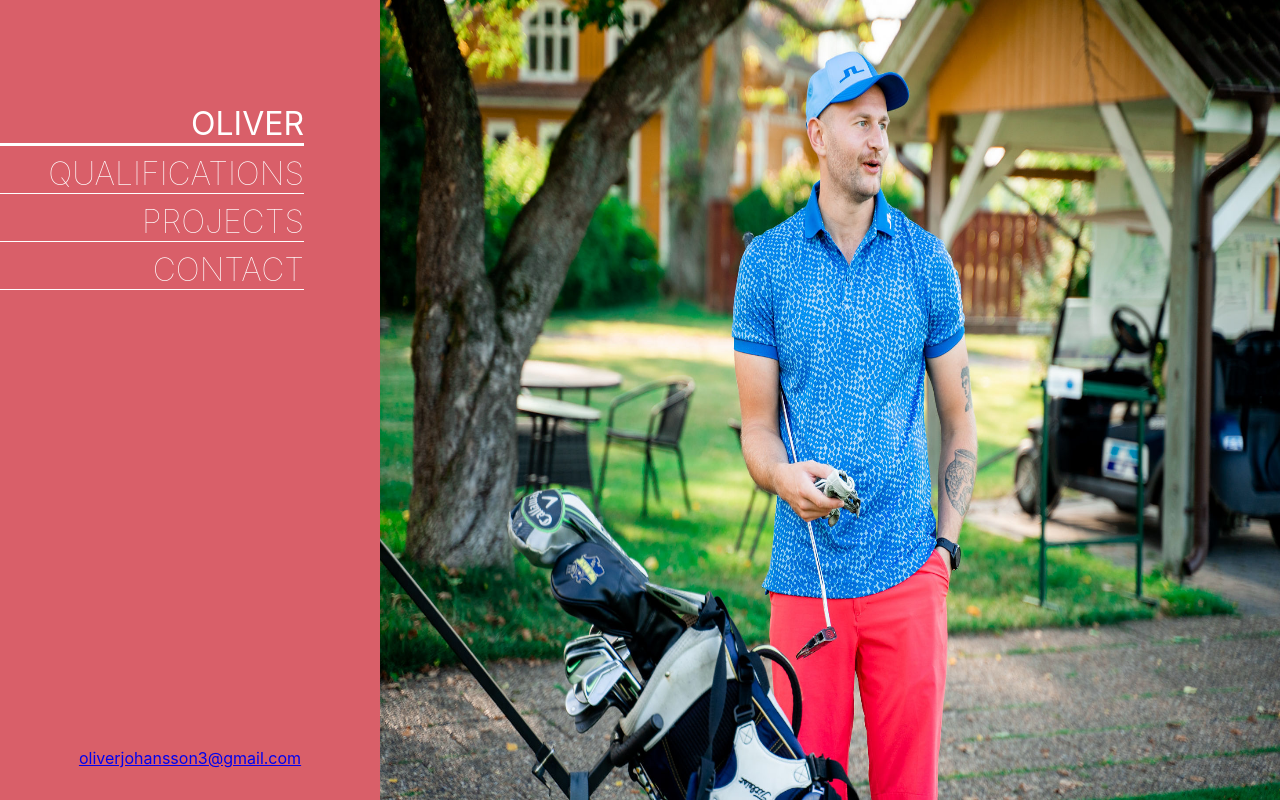
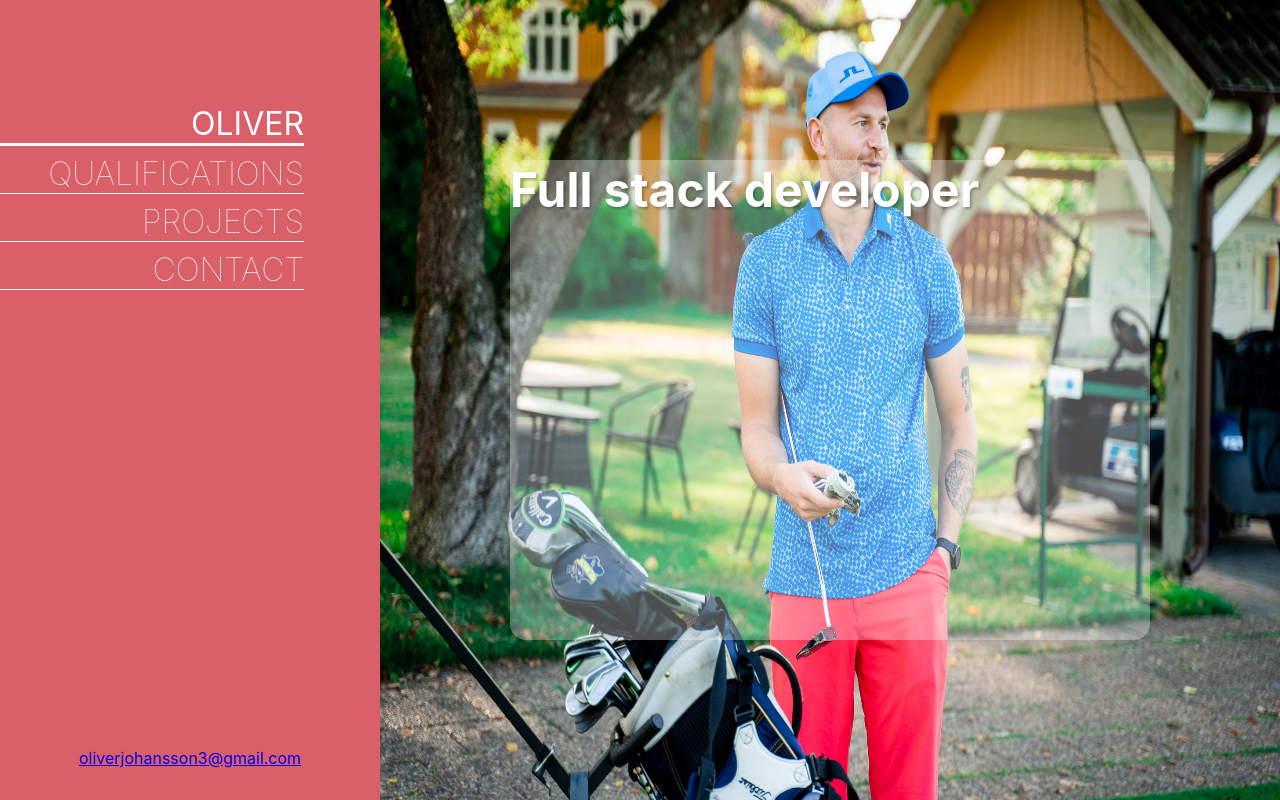
Before and after one commit to Browbeans/Profile-app, a React (Create React App) app: page / in a window 1280 px wide. Built offline with nearby package versions, Linux system fonts and the light colour scheme.

Commit message:
Added headline and div for about-me section

```diff
--- a/src/Components/AboutMe.tsx
+++ b/src/Components/AboutMe.tsx
@@ -5,7 +5,9 @@ const AboutMe:React.FC = () => {
   const aboutMeClasses = aboutMeStyle();
   return(
     <div className={aboutMeClasses.aboutMeContainer}>
-
+      <div className={aboutMeClasses.aboutMeInfoContainer}>
+        <h1 className={aboutMeClasses.aboutMeHeadline}>Full stack developer</h1>
+      </div>
     </div>
   )
 }
--- a/src/Style/AboutMeStyle.ts
+++ b/src/Style/AboutMeStyle.ts
@@ -10,7 +10,22 @@ const aboutMeStyle = makeStyles(
       backgroundPositionX: "center",
       backgroundSize: "100% 100%",
       backgroundRepeat: "no-repeat",
-      width: "74%"
+      width: "74%",
+      display: "flex",
+      justifyContent: "center",
+      alignItems: "center"
+    },
+    aboutMeInfoContainer: {
+      background: "rgba(255, 255, 255, 0.3)",
+      width: "40rem",
+      height: "30rem",
+      borderRadius: "1rem"
+    },
+    aboutMeHeadline: {
+      color: "white",
+      margin: "0",
+      fontSize: "3rem",
+      textShadow: "2px 2px 3px rgba(0,0,0,0.3)"
     }
   }),
   {index: 1}
```
